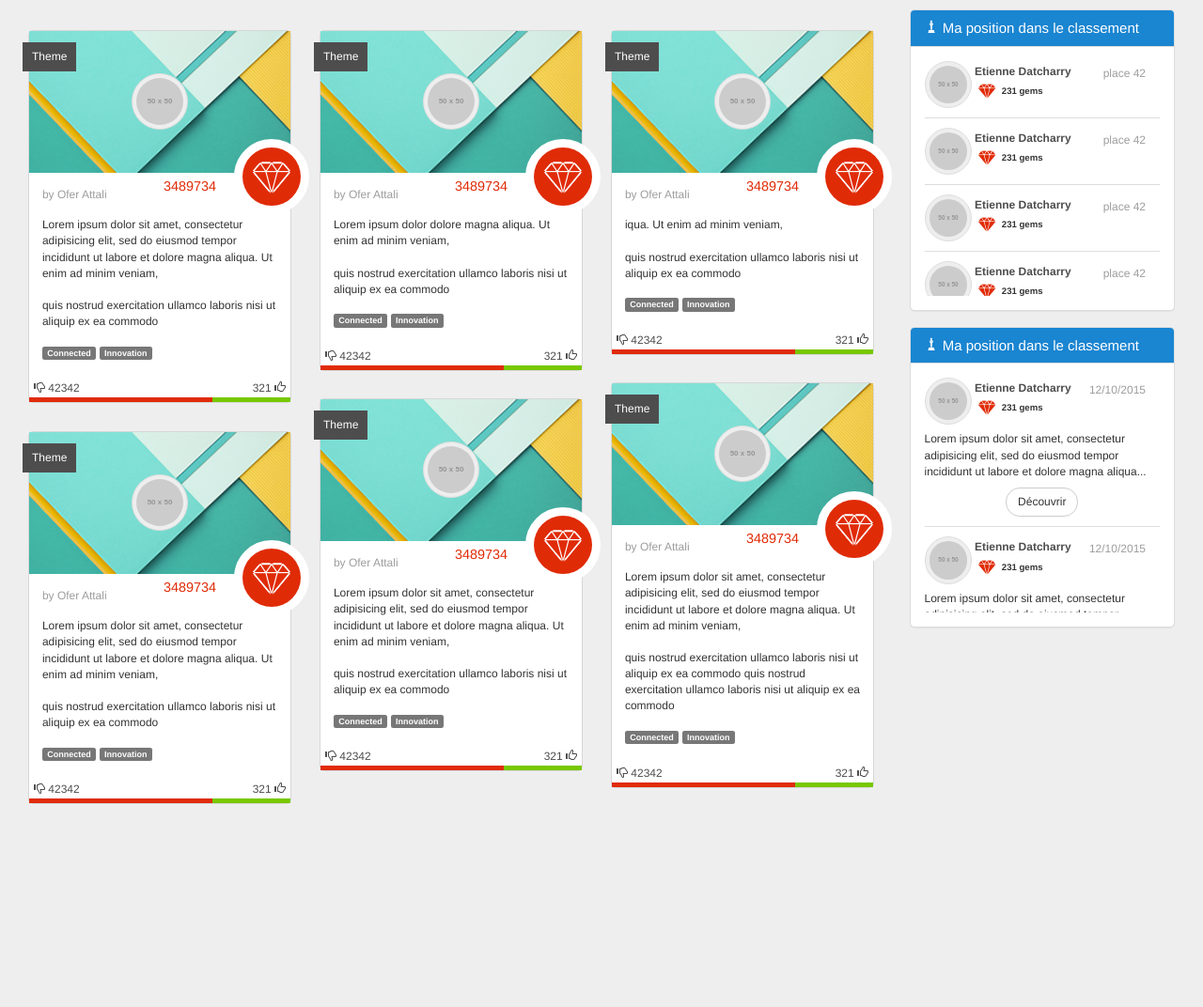
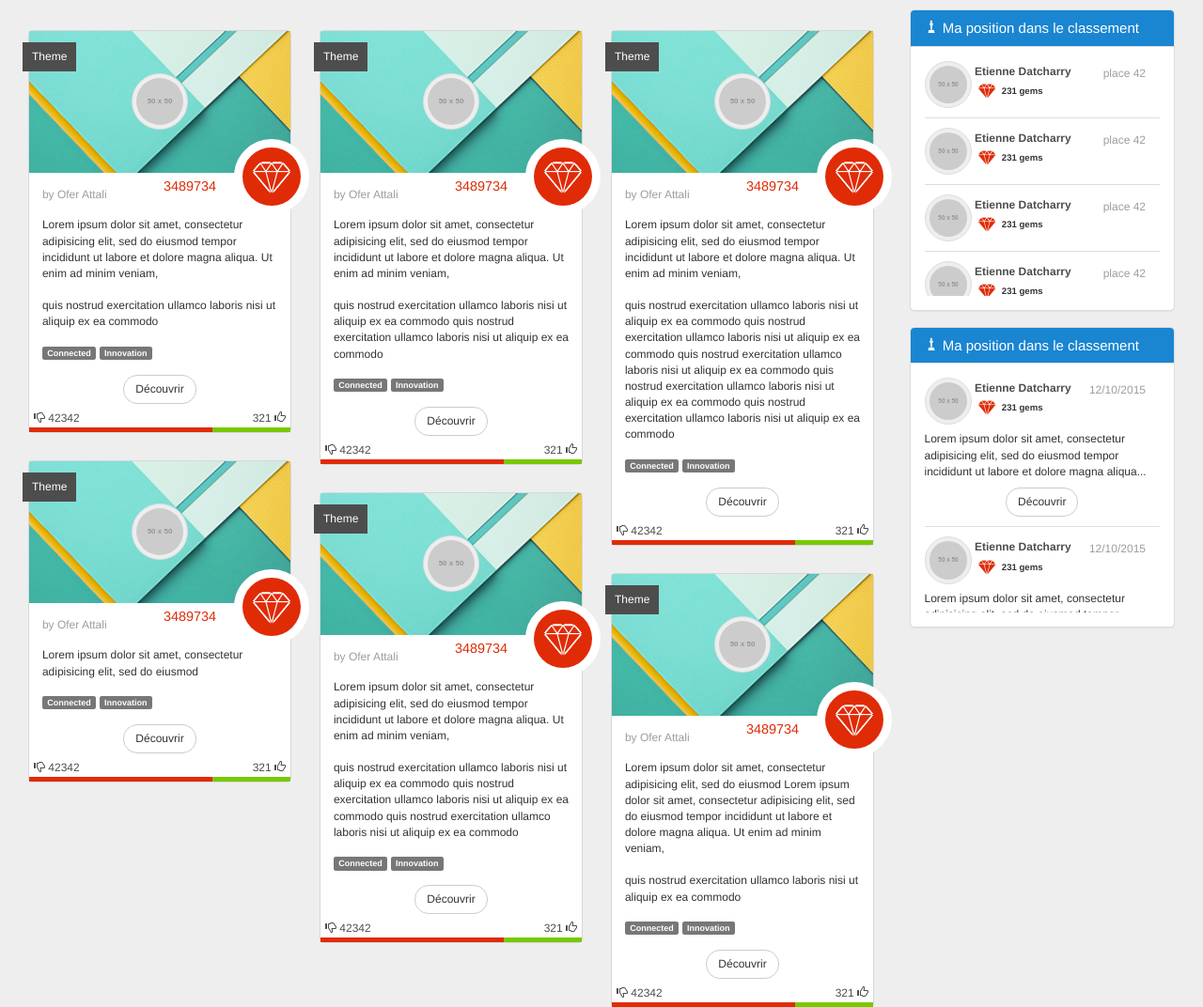
Before and after one commit to yodacode/TemplateSeriousGame, a PHP site: page / in a window 1280 px wide. Shown: the part 666-1738 px from the top of the page at 94% size. Run offline with PHP 8.4, Linux system fonts and the light colour scheme; grey boxes labelled with a size stand in for pictures from a placeholder-image service; some libraries are stand-ins or nearby versions.

Commit message:
dashboard done

```diff
--- a/css/front.css
+++ b/css/front.css
@@ -710,7 +710,7 @@
 }
 /* line 431, ../sass/front.scss */
 .idea .idea-picture {
-  max-height: 151px;
+  min-height: 151px;
   overflow: hidden;
 }
 /* line 434, ../sass/front.scss */
@@ -755,6 +755,10 @@
   z-index: 2;
 }
 /* line 475, ../sass/front.scss */
+.idea .idea-gems .idea-btn {
+  text-align: center;
+}
+/* line 479, ../sass/front.scss */
 .idea .idea-gems .circle {
   position: relative;
   width: 80px;
@@ -795,20 +799,20 @@
   background: #FFF;
   color: #FFF;
 }
-/* line 477, ../sass/front.scss */
+/* line 481, ../sass/front.scss */
 .idea .idea-gems .circle .circle-content {
   font-size: 1.6em;
 }
-/* line 483, ../sass/front.scss */
+/* line 487, ../sass/front.scss */
 .idea .idea-description {
   width: 90%;
   margin: 15px 5% 15px 5%;
 }
-/* line 486, ../sass/front.scss */
+/* line 490, ../sass/front.scss */
 .idea .idea-description p {
   margin-bottom: 15px;
 }
-/* line 490, ../sass/front.scss */
+/* line 494, ../sass/front.scss */
 .idea .votes {
   position: absolute;
   bottom: 0px;
@@ -817,7 +821,7 @@
 /*-------------------------------------------*\
   USER
 /*-------------------------------------------*/
-/* line 499, ../sass/front.scss */
+/* line 503, ../sass/front.scss */
 .user {
   display: block;
   position: relative;
@@ -825,13 +829,13 @@
   margin-bottom: 10px;
   border-bottom: solid 1px #ddd;
 }
-/* line 506, ../sass/front.scss */
+/* line 510, ../sass/front.scss */
 .user .user-avatar {
   padding: 0px;
   display: inline-block;
   width: 20%;
 }
-/* line 511, ../sass/front.scss */
+/* line 515, ../sass/front.scss */
 .user .user-content {
   width: 75%;
   font-weight: bold;
@@ -839,35 +843,35 @@
   vertical-align: top;
   padding-top: 3px;
 }
-/* line 519, ../sass/front.scss */
+/* line 523, ../sass/front.scss */
 .user .user-username {
   margin-bottom: 3px;
 }
-/* line 521, ../sass/front.scss */
+/* line 525, ../sass/front.scss */
 .user .user-username a {
   color: #4e4d4e;
 }
-/* line 526, ../sass/front.scss */
+/* line 530, ../sass/front.scss */
 .user .user-gems {
   font-size: 0.8em;
 }
-/* line 530, ../sass/front.scss */
+/* line 534, ../sass/front.scss */
 .user .user-rank, .user .user-date {
   position: absolute;
   right: 15px;
   top: 5px;
   color: #9d9d9d;
 }
-/* line 537, ../sass/front.scss */
+/* line 541, ../sass/front.scss */
 .user .user-ideas {
   margin-top: 7px;
   text-align: center;
 }
-/* line 540, ../sass/front.scss */
+/* line 544, ../sass/front.scss */
 .user .user-ideas p {
   text-align: left;
 }
-/* line 543, ../sass/front.scss */
+/* line 547, ../sass/front.scss */
 .user .user-ideas .btn {
   margin: 0 auto;
 }
@@ -875,18 +879,18 @@
 /*-------------------------------------------*\
   WIDGET
 /*-------------------------------------------*/
-/* line 553, ../sass/front.scss */
+/* line 557, ../sass/front.scss */
 .widget .widget-scroll {
   max-height: 250px;
   overflow-y: scroll;
 }
 
-/* line 563, ../sass/front.scss */
+/* line 567, ../sass/front.scss */
 .widget.widget-remaning .widget-remaining-progress > svg {
   width: 40%;
   margin: 0px 30%;
 }
-/* line 567, ../sass/front.scss */
+/* line 571, ../sass/front.scss */
 .widget.widget-remaning .widget-remaining-progress .remaining-label {
   color: #4e4d4e !important;
 }
--- a/index.html
+++ b/index.html
@@ -196,94 +196,9 @@
                     </p>
                     <span class="label label-default">Connected</span> <span class="label label-default">Innovation</span>
                   </section>
-
-                  <section class="votes">
-                    <section class="votes-content">
-                      <section class="votes-up">
-                       <a href="#"><span data-votes-up>321</span> <i class="glyphicon glyphicon-thumbs-up"></i></a>
-                      </section>
-                      <section class="votes-down">
-                       <a href="#"><i class="glyphicon glyphicon-thumbs-down"></i> <span data-votes-up>42342</span></a>
-                      </section>
-                      <section class="votes-progress-bar">
-                        <section class="votes-progress">
-                        </section>
-                      </section>
-                    </section>
+                  <section class="idea-btn text-center">
+                    <a href="#" class="btn btn-default">Découvrir</a>
                   </section>
-                </article><!-- .idea -->
-
-                <article class="idea feed-item col-md-4" data-feed-item>
-                  <div class="idea-avatar">
-                    <img src="http://placehold.it/50x50" alt="avatar" class="img-circle img-thumbnail">
-                  </div>
-                  <div class="idea-theme">
-                    Theme
-                  </div>
-                  <figure class="idea-picture">
-                    <img src="images/default-idea-picture.png" alt="idea picture" />
-                  </figure>
-                  <div class="idea-author">
-                    by Ofer Attali
-                  </div>
-                  <div class="idea-gems">
-                    <div class="gems-score">3489734</div>
-                    <div class="circle">
-                      <div class="circle-content"><i class="icon-precious icon-bordered red"></i></div>
-                    </div>
-                  </div>
-                  <section class="idea-description">
-                    <p>
-                      Lorem ipsum dolor dolore magna aliqua. Ut enim ad minim veniam,<br><br>
-                      quis nostrud exercitation ullamco laboris nisi ut aliquip ex ea commodo
-                    </p>
-                    <span class="label label-default">Connected</span> <span class="label label-default">Innovation</span>
-                  </section>
-
-                  <section class="votes">
-                    <section class="votes-content">
-                      <section class="votes-up">
-                       <a href="#"><span data-votes-up>321</span> <i class="glyphicon glyphicon-thumbs-up"></i></a>
-                      </section>
-                      <section class="votes-down">
-                       <a href="#"><i class="glyphicon glyphicon-thumbs-down"></i> <span data-votes-up>42342</span></a>
-                      </section>
-                      <section class="votes-progress-bar">
-                        <section class="votes-progress">
-                        </section>
-                      </section>
-                    </section>
-                  </section>
-                </article><!-- .idea -->
-
-
-                <article class="idea feed-item col-md-4" data-feed-item>
-                  <div class="idea-avatar">
-                    <img src="http://placehold.it/50x50" alt="avatar" class="img-circle img-thumbnail">
-                  </div>
-                  <div class="idea-theme">
-                    Theme
-                  </div>
-                  <figure class="idea-picture">
-                    <img src="images/default-idea-picture.png" alt="idea picture" />
-                  </figure>
-                  <div class="idea-author">
-                    by Ofer Attali
-                  </div>
-                  <div class="idea-gems">
-                    <div class="gems-score">3489734</div>
-                    <div class="circle">
-                      <div class="circle-content"><i class="icon-precious icon-bordered red"></i></div>
-                    </div>
-                  </div>
-                  <section class="idea-description">
-                    <p>
-                      iqua. Ut enim ad minim veniam,<br><br>
-                      quis nostrud exercitation ullamco laboris nisi ut aliquip ex ea commodo
-                    </p>
-                    <span class="label label-default">Connected</span> <span class="label label-default">Innovation</span>
-                  </section>
-
                   <section class="votes">
                     <section class="votes-content">
                       <section class="votes-up">
@@ -328,7 +243,9 @@
                     </p>
                     <span class="label label-default">Connected</span> <span class="label label-default">Innovation</span>
                   </section>
-
+                  <section class="idea-btn text-center">
+                    <a href="#" class="btn btn-default">Découvrir</a>
+                  </section>
                   <section class="votes">
                     <section class="votes-content">
                       <section class="votes-up">
@@ -369,10 +286,60 @@
                       Lorem ipsum dolor sit amet, consectetur adipisicing elit, sed do eiusmod
                       tempor incididunt ut labore et dolore magna aliqua. Ut enim ad minim veniam,<br><br>
                       quis nostrud exercitation ullamco laboris nisi ut aliquip ex ea commodo
+                      quis nostrud exercitation ullamco laboris nisi ut aliquip ex ea commodo
+                      quis nostrud exercitation ullamco laboris nisi ut aliquip ex ea commodo
+                      quis nostrud exercitation ullamco laboris nisi ut aliquip ex ea commodo
+                      quis nostrud exercitation ullamco laboris nisi ut aliquip ex ea commodo
                     </p>
                     <span class="label label-default">Connected</span> <span class="label label-default">Innovation</span>
                   </section>
+                  <section class="idea-btn text-center">
+                    <a href="#" class="btn btn-default">Découvrir</a>
+                  </section>
+                  <section class="votes">
+                    <section class="votes-content">
+                      <section class="votes-up">
+                       <a href="#"><span data-votes-up>321</span> <i class="glyphicon glyphicon-thumbs-up"></i></a>
+                      </section>
+                      <section class="votes-down">
+                       <a href="#"><i class="glyphicon glyphicon-thumbs-down"></i> <span data-votes-up>42342</span></a>
+                      </section>
+                      <section class="votes-progress-bar">
+                        <section class="votes-progress">
+                        </section>
+                      </section>
+                    </section>
+                  </section>
+                </article><!-- .idea -->
 
+                <article class="idea feed-item col-md-4" data-feed-item>
+                  <div class="idea-avatar">
+                    <img src="http://placehold.it/50x50" alt="avatar" class="img-circle img-thumbnail">
+                  </div>
+                  <div class="idea-theme">
+                    Theme
+                  </div>
+                  <figure class="idea-picture">
+                    <img src="images/default-idea-picture.png" alt="idea picture" />
+                  </figure>
+                  <div class="idea-author">
+                    by Ofer Attali
+                  </div>
+                  <div class="idea-gems">
+                    <div class="gems-score">3489734</div>
+                    <div class="circle">
+                      <div class="circle-content"><i class="icon-precious icon-bordered red"></i></div>
+                    </div>
+                  </div>
+                  <section class="idea-description">
+                    <p>
+                      Lorem ipsum dolor sit amet, consectetur adipisicing elit, sed do eiusmod
+                    </p>
+                    <span class="label label-default">Connected</span> <span class="label label-default">Innovation</span>
+                  </section>
+                  <section class="idea-btn text-center">
+                    <a href="#" class="btn btn-default">Découvrir</a>
+                  </section>
                   <section class="votes">
                     <section class="votes-content">
                       <section class="votes-up">
@@ -413,10 +380,61 @@
                       Lorem ipsum dolor sit amet, consectetur adipisicing elit, sed do eiusmod
                       tempor incididunt ut labore et dolore magna aliqua. Ut enim ad minim veniam,<br><br>
                       quis nostrud exercitation ullamco laboris nisi ut aliquip ex ea commodo
+                      quis nostrud exercitation ullamco laboris nisi ut aliquip ex ea commodo
+                      quis nostrud exercitation ullamco laboris nisi ut aliquip ex ea commodo
                     </p>
                     <span class="label label-default">Connected</span> <span class="label label-default">Innovation</span>
                   </section>
+                  <section class="idea-btn text-center">
+                    <a href="#" class="btn btn-default">Découvrir</a>
+                  </section>
+                  <section class="votes">
+                    <section class="votes-content">
+                      <section class="votes-up">
+                       <a href="#"><span data-votes-up>321</span> <i class="glyphicon glyphicon-thumbs-up"></i></a>
+                      </section>
+                      <section class="votes-down">
+                       <a href="#"><i class="glyphicon glyphicon-thumbs-down"></i> <span data-votes-up>42342</span></a>
+                      </section>
+                      <section class="votes-progress-bar">
+                        <section class="votes-progress">
+                        </section>
+                      </section>
+                    </section>
+                  </section>
+                </article><!-- .idea -->
 
+                <article class="idea feed-item col-md-4" data-feed-item>
+                  <div class="idea-avatar">
+                    <img src="http://placehold.it/50x50" alt="avatar" class="img-circle img-thumbnail">
+                  </div>
+                  <div class="idea-theme">
+                    Theme
+                  </div>
+                  <figure class="idea-picture">
+                    <img src="images/default-idea-picture.png" alt="idea picture" />
+                  </figure>
+                  <div class="idea-author">
+                    by Ofer Attali
+                  </div>
+                  <div class="idea-gems">
+                    <div class="gems-score">3489734</div>
+                    <div class="circle">
+                      <div class="circle-content"><i class="icon-precious icon-bordered red"></i></div>
+                    </div>
+                  </div>
+                  <section class="idea-description">
+                    <p>
+                      Lorem ipsum dolor sit amet, consectetur adipisicing elit, sed do eiusmod
+                      Lorem ipsum dolor sit amet, consectetur adipisicing elit, sed do eiusmod
+                      tempor incididunt ut labore et dolore magna aliqua. Ut enim ad minim veniam,<br><br>
+                      quis nostrud exercitation ullamco laboris nisi ut aliquip ex ea commodo
+                    </p>
+                    <span class="label label-default">Connected</span> <span class="label label-default">Innovation</span>
+                  </section>
+                  <section class="idea-btn text-center">
+                    <a href="#" class="btn btn-default">Découvrir</a>
+                  </section>
                   <section class="votes">
                     <section class="votes-content">
                       <section class="votes-up">
--- a/sass/front.scss
+++ b/sass/front.scss
@@ -429,7 +429,7 @@ $color-light: #9d9d9d;
   padding-bottom: 30px;
   padding: 0px 0px 30px 0px;
   .idea-picture {
-    max-height: 151px;
+    min-height: 151px;
     overflow: hidden;
     img {
       width: 100%;
@@ -470,6 +470,10 @@ $color-light: #9d9d9d;
       color: $color-danger;
       font-size: 1.2em;
       z-index: 2;
+    }
+
+    .idea-btn {
+      text-align: center;
     }
 
     .circle {
```
Also changed, not shown: js/front.dist.js.
